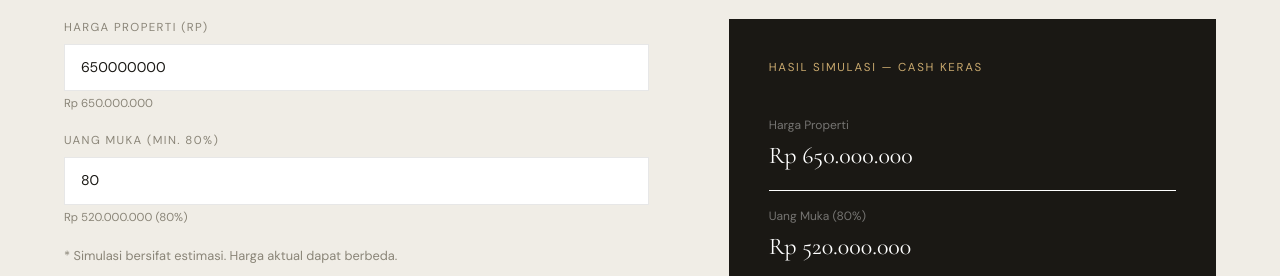
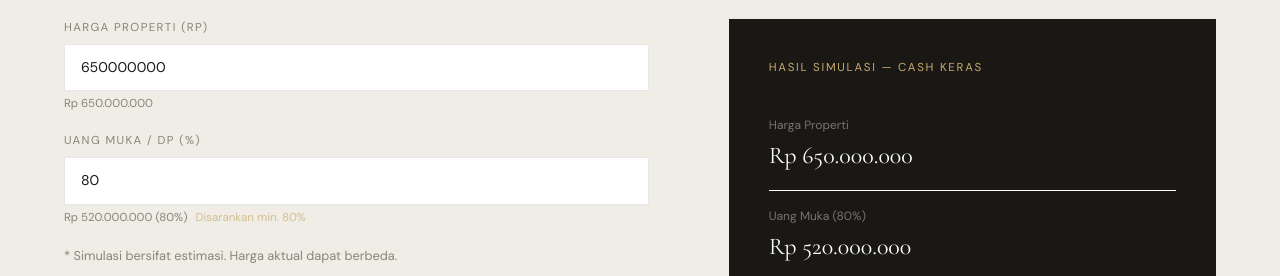
Before and after one commit to Faris-101/HunianSoloRaya, a React (Vite) app: page / in a window 1280 px wide. Shown: the part 3340-3616 px from the top of the page. Built offline with nearby package versions, Linux system fonts and the light colour scheme.

Commit message:
update kode

```diff
--- a/src/components/Calculator.jsx
+++ b/src/components/Calculator.jsx
@@ -26,15 +26,18 @@ export default function Calculator() {
   }, [skema, harga, dpPersen, tenor, rate, kprJenis]);
 
   function hitung() {
-    const dpNominal = (harga * dpPersen) / 100;
+    // Clamp dp 1–99 untuk kalkulasi, tapi tidak paksa input
+    const dp = Math.max(1, Math.min(99, dpPersen || 1));
+    const dpNominal = (harga * dp) / 100;
     const sisaBayar = harga - dpNominal;
+
     if (skema === "cash-keras" || skema === "cash-bertahap") {
       setResult({
         harga,
         dpNominal,
-        dpPersen,
+        dpPersen: dp,
         sisaBayar,
-        highlightValue: sisaBayar / 12,
+        highlightValue: sisaBayar > 0 ? sisaBayar / 12 : 0,
         highlight:
           skema === "cash-keras" ? "Cicilan / Bulan" : "Angsuran / Bulan",
         keterangan: "Sisa pembayaran dicicil 12 bulan tanpa bunga",
@@ -45,7 +48,7 @@ export default function Calculator() {
       if (kprJenis === "syariah") {
         const marginTotal = sisaBayar * (rate / 100) * tenor;
         const hargaJual = sisaBayar + marginTotal;
-        cicilan = hargaJual / n;
+        cicilan = n > 0 ? hargaJual / n : 0;
         totalBayar = dpNominal + hargaJual;
         totalMargin = marginTotal;
       } else {
@@ -53,14 +56,16 @@ export default function Calculator() {
         cicilan =
           bm > 0
             ? (sisaBayar * bm * Math.pow(1 + bm, n)) / (Math.pow(1 + bm, n) - 1)
-            : sisaBayar / n;
+            : n > 0
+              ? sisaBayar / n
+              : 0;
         totalBayar = dpNominal + cicilan * n;
         totalMargin = cicilan * n - sisaBayar;
       }
       setResult({
         harga,
         dpNominal,
-        dpPersen,
+        dpPersen: dp,
         sisaBayar,
         totalBayar,
         totalMargin,
@@ -74,12 +79,39 @@ export default function Calculator() {
     }
   }
 
-  const dpMin =
-    skema === "cash-keras" ? 80 : skema === "cash-bertahap" ? 40 : 10;
   function handleSkema(key) {
     setSkema(key);
-    setDpPersen(key === "cash-keras" ? 80 : key === "cash-bertahap" ? 40 : 20);
+    // Reset DP ke nilai default tiap skema, tapi user bebas ubah
+    if (key === "cash-keras") setDpPersen(80);
+    else if (key === "cash-bertahap") setDpPersen(40);
+    else setDpPersen(20);
   }
+
+  function handleDp(val) {
+    // Izinkan input bebas 1–99, tanpa paksa clamp saat mengetik
+    const num = parseFloat(val);
+    if (isNaN(num)) {
+      setDpPersen("");
+      return;
+    }
+    if (num > 99) {
+      setDpPersen(99);
+      return;
+    }
+    if (num < 1) {
+      setDpPersen(1);
+      return;
+    }
+    setDpPersen(num);
+  }
+
+  // Hint minimum per skema — hanya informasi, tidak mengunci
+  const dpHint =
+    skema === "cash-keras"
+      ? "Disarankan min. 80%"
+      : skema === "cash-bertahap"
+        ? "Disarankan min. 40%"
+        : "Bebas, min. 1%";
 
   const inputCls =
     "w-full px-4 py-3 bg-white border border-[rgba(26,24,20,0.1)] font-sans text-[0.88rem] text-dark outline-none focus:border-gold transition-colors duration-200 appearance-none";
@@ -174,6 +206,7 @@ export default function Calculator() {
       <div className="flex flex-col gap-8 lg:grid lg:grid-cols-[1.2fr_1fr] lg:gap-20 lg:items-start">
         {/* Form */}
         <div className="flex flex-col gap-5">
+          {/* Harga */}
           <div>
             <label className={labelCls}>Harga Properti (Rp)</label>
             <input
@@ -187,40 +220,24 @@ export default function Calculator() {
             </div>
           </div>
 
+          {/* DP — bebas input */}
           <div>
-            <label className={labelCls}>
-              {skema === "cash-keras"
-                ? "Uang Muka (min. 80%)"
-                : skema === "cash-bertahap"
-                  ? "Uang Muka (min. 40%)"
-                  : "Uang Muka / DP (%)"}
-            </label>
+            <label className={labelCls}>Uang Muka / DP (%)</label>
             <input
               className={inputCls}
               type="number"
               value={dpPersen}
-              min={dpMin}
+              min={1}
               max={99}
-              onChange={(e) =>
-                setDpPersen(
-                  Math.max(
-                    dpMin,
-                    Math.min(99, parseFloat(e.target.value) || 0),
-                  ),
-                )
-              }
+              onChange={(e) => handleDp(e.target.value)}
             />
             <div className="text-[0.72rem] text-gray mt-1">
-              {formatRp((harga * dpPersen) / 100)} ({dpPersen}%)
-              {dpPersen < dpMin && (
-                <span className="text-amber-700 font-medium">
-                  {" "}
-                  ⚠ Minimum {dpMin}%
-                </span>
-              )}
+              {formatRp((harga * (dpPersen || 0)) / 100)} ({dpPersen || 0}%)
+              <span className="ml-2 text-gold/70">{dpHint}</span>
             </div>
           </div>
 
+          {/* KPR options */}
           {skema === "kpr" && (
             <>
               <div>
```
